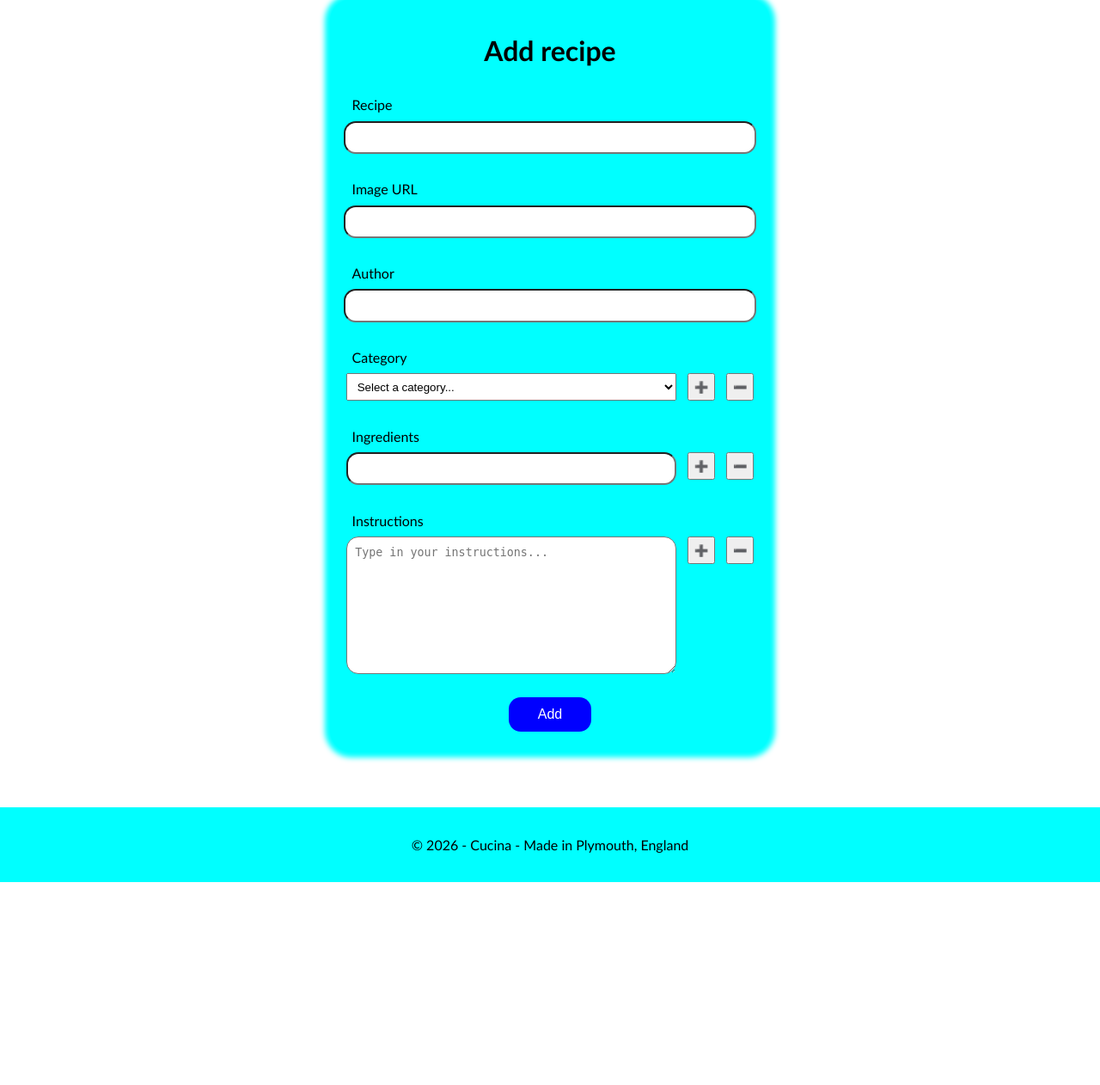
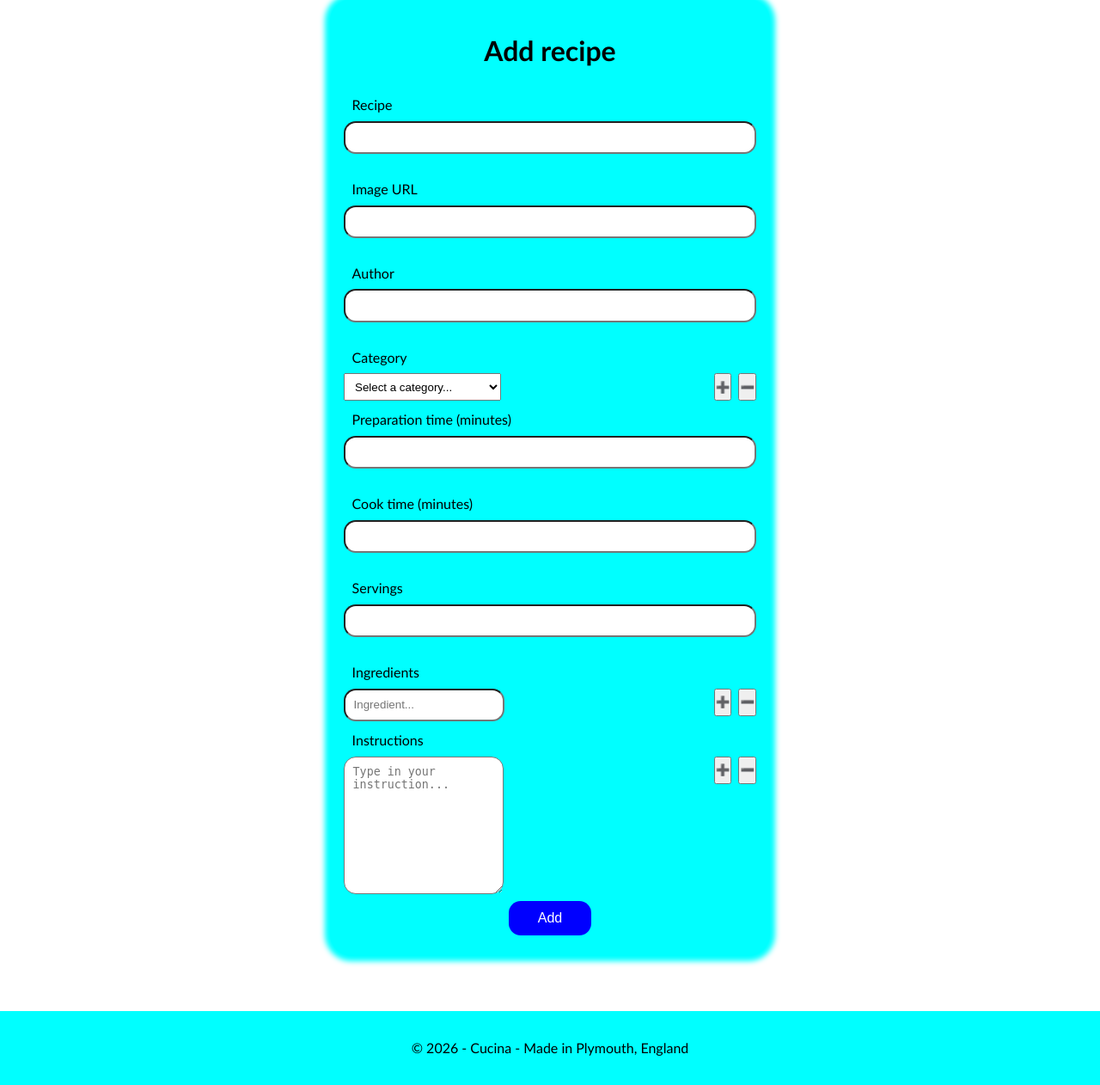
Before and after one commit to Ilaria-Digital-School/Projet.ConcepteurDeveloppeurDapplications.Novelli.Sandra.2026, a Flask app: page /add-recipe in a window 1280 px wide. Shown: the part 383-1645 px from the top of the page at 86% size. Before the commit the page ends 1409 px from the top, so only its background shows below. Run offline with Flask 3, Linux system fonts and the light colour scheme.

Commit message:
working on dynamic row addition and deletion

```diff
--- a/backend/app.py
+++ b/backend/app.py
@@ -81,8 +81,8 @@ def get_one_recipe(id):
                     (u.firstname || ' ' || u.lastname) as author,
                     r.recipe_name AS name,
                     r.img_url AS imgSrc,
-                    r.prep_time AS prepTime,
-                    r.cook_time AS cookTime,
+                    r.prep_time AS preparation_time,
+                    r.cook_time AS cook-time,
                     r.servings,
                     r.created_on AS createdOn
                     FROM recipe AS r
@@ -204,8 +204,8 @@ def submit_recipe():
     img_url = clean('imgSrc', 5)
     author = clean('author', 5)
     categories = data.get('categories')
-    prep_time = check_if_number('prepTime', float)
-    cook_time = check_if_number('cookTime', float)
+    prep_time = check_if_number('preparation-time', float)
+    cook_time = check_if_number('cook-time', float)
     servings = check_if_number('servings', int, 1)
     ingredients = data.get('ingredients')
     steps = data.get('steps')
--- a/frontend/static/css/style.css
+++ b/frontend/static/css/style.css
@@ -30,6 +30,10 @@ main {
 
 button {
     cursor: pointer;
+}
+
+button:disabled {
+    cursor: not-allowed;
 }
 
 a {
@@ -565,10 +569,6 @@ textarea:focus {
     box-shadow: 0 0 6px 4px rgb(0, 89, 255);
 }
 
-.submit-btn:disabled {
-    cursor: not-allowed;
-}
-
 
 /* ADD-RECIPE */
 
@@ -585,7 +585,7 @@ textarea:focus {
     width: 80%;
 }
 
-.add-btn, .remove-btn {
+.add-btn, .delete-btn {
     width: 2rem;
     height: 2rem;
 }
--- a/frontend/templates/add-recipe.html
+++ b/frontend/templates/add-recipe.html
@@ -27,34 +27,52 @@
 
     <div class="info">
         <label for="recipe-category" class="form-label">Category</label>
-                <div class="dynamic-row">
-                    <select class="form-control" id="recipe-category" name="categories">
+        <div class="dynamic-row" id="categories">
+            <select class="form-control" id="recipe-categories" name="categories">
                 <option value="">Select a category...</option>
                 {% for c in recipe_categories %}
                 <option value="italian">{{ c }}</option>
-                        {% endfor  %}
+                {% endfor %}
             </select>
-                    <button class="add-btn">➕</button><button class="remove-btn">➖</button>
+            <p class="error" id="name-error" role="alert" aria-live="polite" hidden></p>
+            <button class="dynamic-btn add-btn">➕</button><button class="dynamic-btn delete-btn">➖</button>
         </div>
+    </div>
+
+    <div class="info">
+        <label for="preparation-time" class="form-label">Preparation time (minutes)</label>
+        <input type="text" class="form-control" id="preparation-time" name="preparation-time">
+        <p class="error" id="name-error" role="alert" aria-live="polite" hidden></p>
+    </div>
+
+    <div class="info">
+        <label for="cook-time" class="form-label">Cook time (minutes)</label>
+        <input type="text" class="form-control" id="cook-time" name="cook-time">
+        <p class="error" id="name-error" role="alert" aria-live="polite" hidden></p>
+    </div>
+
+    <div class="info">
+        <label for="servings" class="form-label">Servings</label>
+        <input type="text" class="form-control" id="servings" name="servings">
         <p class="error" id="name-error" role="alert" aria-live="polite" hidden></p>
     </div>
 
     <div class="info">
         <label for="recipe-ingredients" class="form-label">Ingredients</label>
-                <div class="dynamic-row">
-                    <input type="text" class="form-control" id="recipe-ingredients" name="ingredients">
-                    <button class="add-btn">➕</button><button class="remove-btn">➖</button>
+        <div class="dynamic-row" id="ingredients">
+            <input type="text" class="form-control" id="recipe-ingredients" name="ingredients" placeholder="Ingredient...">
+            <p class="error" id="name-error" role="alert" aria-live="polite" hidden></p>
+            <button class="dynamic-btn add-btn">➕</button><button class="dynamic-btn delete-btn">➖</button>
         </div>
-            <p class="error" id="name-error" role="alert" aria-live="polite" hidden></p>
     </div>
 
     <div class="info">
         <label for="instructions">Instructions</label>
-                <div class="dynamic-row">
-                    <textarea id="instructions" placeholder="Type in your instructions..."></textarea>
-                    <button class="add-btn">➕</button><button class="remove-btn">➖</button>
+        <div class="dynamic-row" id="instructions">
+            <textarea id="step" name="step" placeholder="Type in your instruction..."></textarea>
+            <p class="error" id="name-error" role="alert" aria-live="polite" hidden></p>
+            <button class="dynamic-btn add-btn">➕</button><button class="dynamic-btn delete-btn">➖</button>
         </div>
-            <p class="error" id="name-error" role="alert" aria-live="polite" hidden></p>
     </div>
 
     <button class="submit-btn" type="submit">Add</button>
```
Also changed, not shown: frontend/static/js/script.js (+49 -3 lines). Lines whose indentation alone changed are shown as unchanged.
